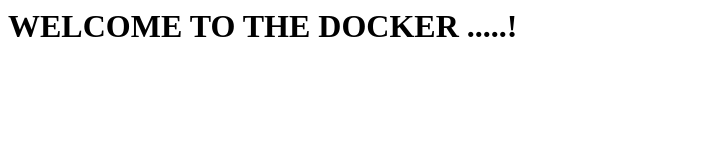
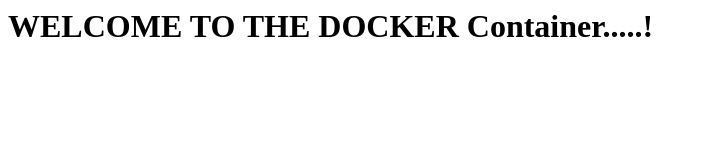
Before and after one commit to Sreedhar-Muktham/Dockerfile, a plain HTML site: page index.html in a window 1280 px wide. Shown: the whole page, without its empty margins (0-704 px from the left). Drawn offline with Linux system fonts and the light colour scheme.

Commit message:
Update index.html

```diff
--- a/index.html
+++ b/index.html
@@ -1 +1 @@
-<H1> WELCOME TO THE DOCKER .....!</H1>
+<H1> WELCOME TO THE DOCKER Container.....!</H1>
```
